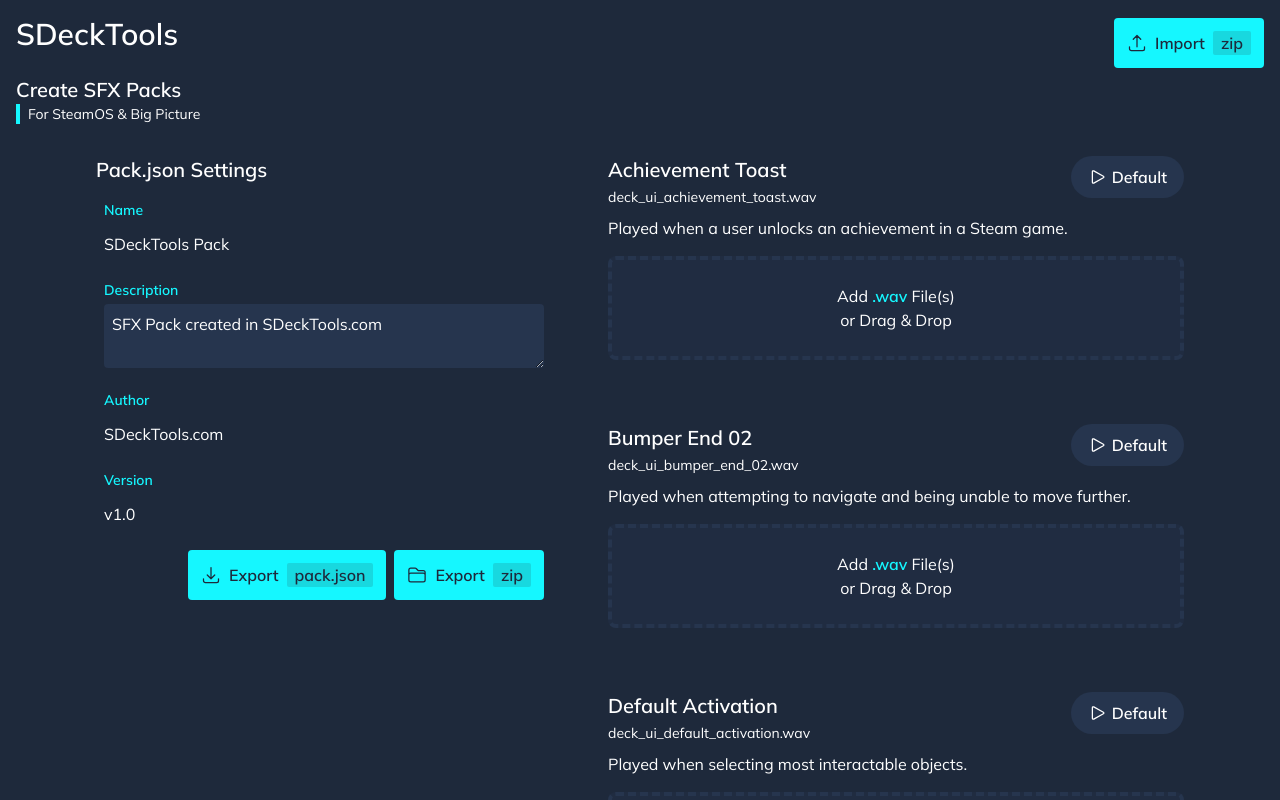
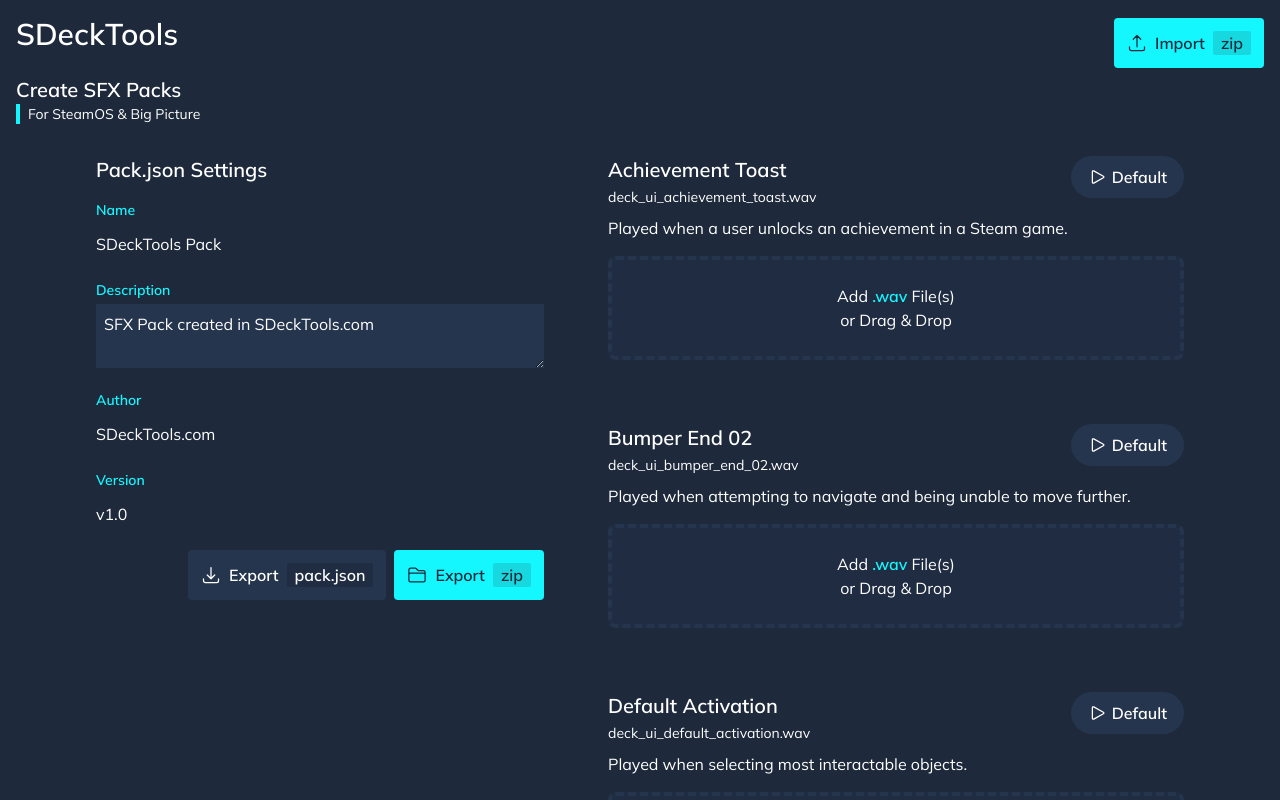
Before and after one commit to jM5557/SDeckTools, a React (Vite) app: page / in a window 1280 px wide. Shown: the top 800 px of the page. Built offline with nearby package versions, Linux system fonts and the light colour scheme.

Commit message:
Minor updates to design and pack.json form

```diff
--- a/src/App.jsx
+++ b/src/App.jsx
@@ -464,44 +464,44 @@
         <div className="mb-8 rounded-md md:w-[50%] md:max-w-md md:sticky top-16">
           <h3 className="text-xl font-semibold mb-4">Pack.json Settings</h3>
 
-          <div className="mb-4 pl-2">
+          <div className="mb-4">
             <label htmlFor="pack-name" className="block text-sm font-semibold text-accent">Name</label>
             <input
               id = "pack-name"
               type="text"
-              className="w-full px-0 py-2 bg-transparent text-white mt-1"
+              className="w-full outline-none focus:border-b-2 focus:border-accent px-0 py-2 bg-transparent text-white mt-1"
               value={packInfo.name}
               onChange={(e) => handlePackInfoChange("name", e.target.value)}
             />
           </div>
 
-          <div className="mb-4 pl-2">
+          <div className="mb-4">
             <label htmlFor="pack-description" className="block text-sm font-semibold text-accent">Description</label>
             <textarea
               id="pack-description"
-              className="w-full p-2 rounded bg-nightLight text-white mt-1"
+              className="w-full outline-none focus:border-b-2 focus:border-accent p-2 bg-nightLight text-white mt-1"
               value={packInfo.description}
               onChange={(e) => handlePackInfoChange("description", e.target.value)}
             />
           </div>
 
-          <div className="mb-4 pl-2">
+          <div className="mb-4">
             <label htmlFor="pack-author" className="block text-sm font-semibold text-accent">Author</label>
             <input
               id="pack-author"
               type="text"
-              className="w-full px-0 py-2 bg-transparent text-white mt-1"
+              className="w-full outline-none focus:border-b-2 focus:border-accent px-0 py-2 bg-transparent text-white mt-1"
               value={packInfo.author}
               onChange={(e) => handlePackInfoChange("author", e.target.value)}
             />
           </div>
 
-          <div className="mb-4 pl-2">
+          <div className="mb-4">
             <label htmlFor="pack-version" className="block text-sm font-semibold text-accent">Version</label>
             <input
               id="pack-version"
               type="text"
-              className="w-full px-0 py-2 bg-transparent text-white mt-1"
+              className="w-full outline-none focus:border-b-2 focus:border-accent px-0 py-2 bg-transparent text-white mt-1"
               value={packInfo.version}
               onChange={(e) => handlePackInfoChange("version", e.target.value)}
             />
@@ -510,10 +510,10 @@
           <div className="flex items-center justify-end">
             <button
               onClick={() => handleExportConfig(config, packInfo)}
-              className="bg-accent text-night p-3 rounded hover:bg-accent/90 cursor-pointer flex items-center gap-2"
+              className="bg-nightLight hover:border-accent text-white p-3 rounded cursor-pointer flex items-center gap-2"
             >
               <ArrowDownTrayIcon className="h-5 w-5" />
-              Export <b className="bg-accentMid inline-block font-bold px-2 rounded-sm">pack.json</b>
+              Export <b className="bg-nightMid inline-block font-bold px-2 rounded-sm">pack.json</b>
             </button>
             <button
               onClick={handleExport}
```
